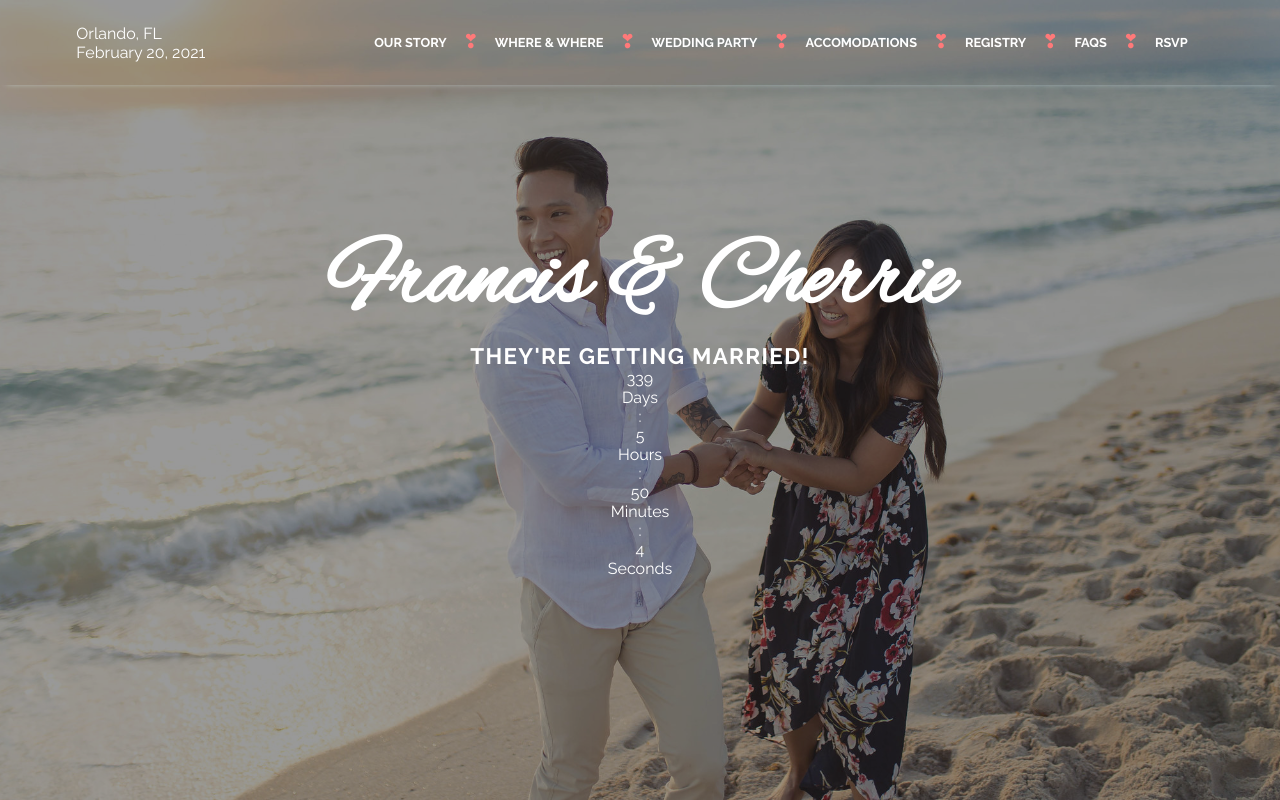
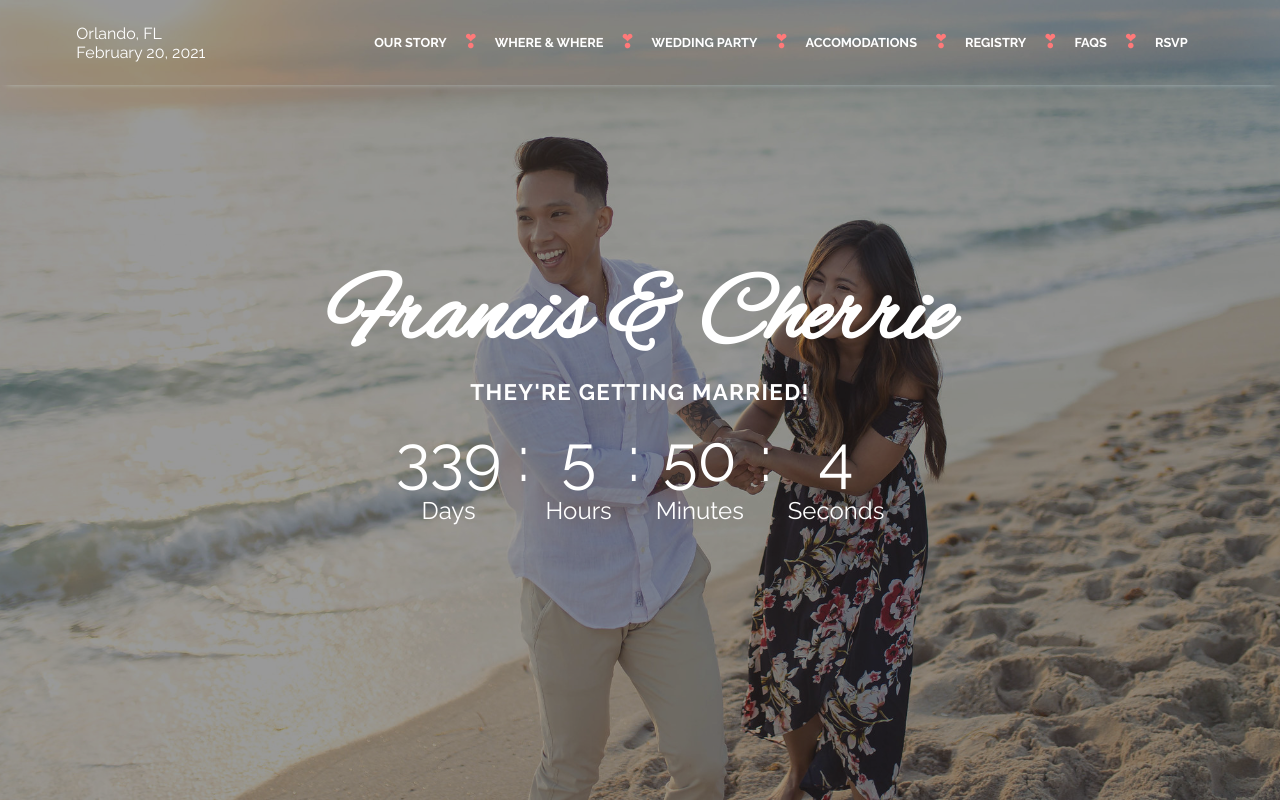
Before and after one commit to FrancisCalizo/cherrie-tickles-her-francy, a Gatsby site: page / in a window 1280 px wide. Built offline with nearby package versions, Linux system fonts and the light colour scheme; Gatsby itself is replaced by a stand-in of ours.

Commit message:
Countdown Styling

```diff
--- a/src/components/header/Countdown.js
+++ b/src/components/header/Countdown.js
@@ -1,55 +1,74 @@
 import React, { useState } from "react"
 import moment from "moment"
+import styled from "styled-components"
 
 import useInterval from "../hooks/useInterval"
+
+const InlineBlock = styled.div`
+  display: inline-block;
+`
+
+const CountdownContainer = styled.div`
+  display: flex;
+`
+
+const CountownSection = styled.div`
+  padding: 1rem 0.5rem;
+
+  div:nth-child(1) {
+    font-size: 4rem;
+  }
+
+  div:nth-child(2) {
+    font-size: 1.5rem;
+  }
+`
 
 const Countdown = () => {
   const [weddingDate] = useState(moment("2021-02-20", "YYYY-MM-DD"))
   const [countdown, setCountdown] = useState(null)
+  const [loading, setLoading] = useState(true)
 
   useInterval(() => {
     let now = moment()
     let timeLeft = moment.duration(weddingDate.diff(now))
     setCountdown(timeLeft)
+    setLoading(false)
   }, 1000)
 
-  if (countdown === null) {
+  if (loading) {
     return null
   } else {
     return (
-      <div>
-        <div>
-          <div>
-            <div>
-              <div>
+      <InlineBlock>
+        <CountdownContainer>
+          <CountownSection>
             <div>{parseInt(countdown.asDays())}</div>
             <div>Days</div>
-              </div>
-              <div>
+          </CountownSection>
+          <CountownSection>
             <div>:</div>
-              </div>
-              <div>
+          </CountownSection>
+          <CountownSection>
             <div>{countdown._data.hours}</div>
             <div>Hours</div>
-              </div>
-              <div>
+          </CountownSection>
+          <CountownSection>
             <div>:</div>
-              </div>
-              <div>
+          </CountownSection>
+          <CountownSection>
             <div>{countdown._data.minutes}</div>
             <div>Minutes</div>
-              </div>
-              <div>
+          </CountownSection>
+          <CountownSection>
             <div>:</div>
-              </div>
-              <div>
+          </CountownSection>
+          <CountownSection>
             <div>{countdown._data.seconds}</div>
             <div>Seconds</div>
-              </div>
-            </div>
-          </div>
-        </div>
-      </div>
+          </CountownSection>
+        </CountdownContainer>
+      </InlineBlock>
     )
   }
 }
```
Lines whose indentation alone changed are shown as unchanged.
